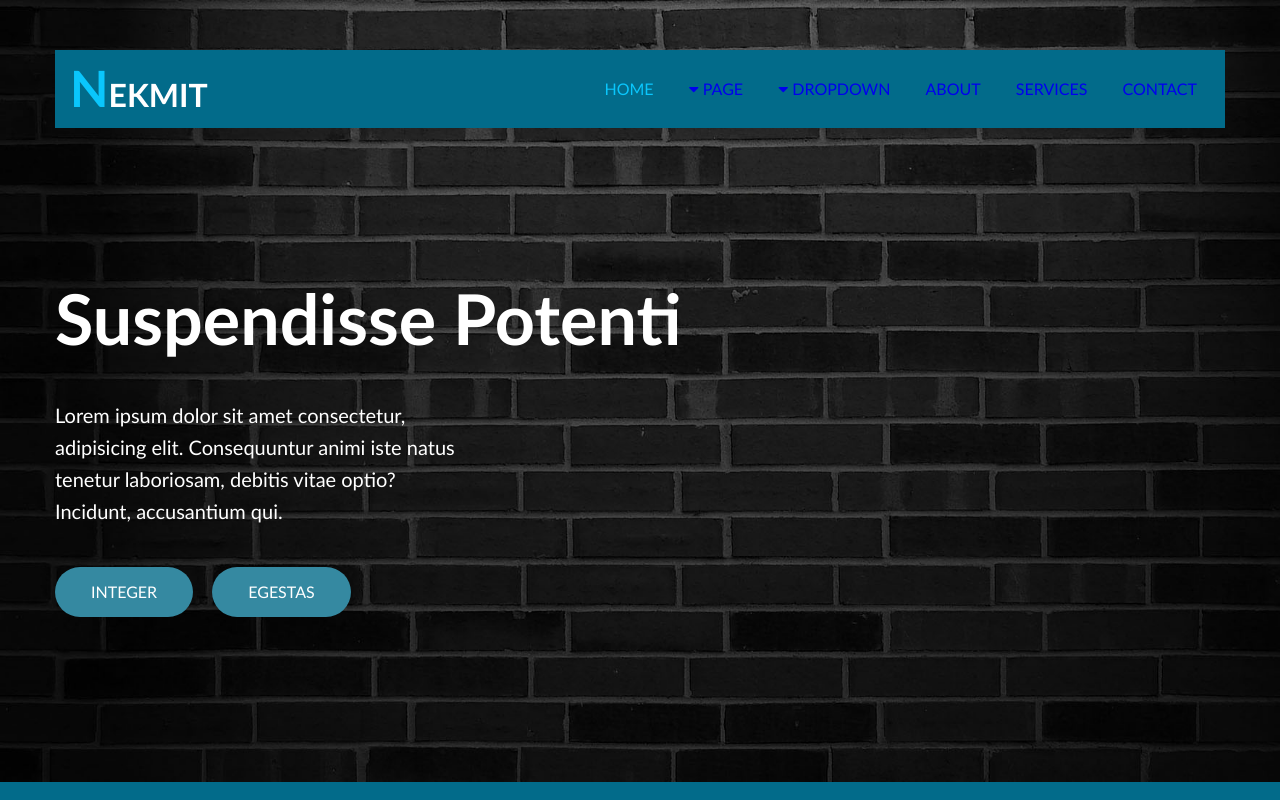
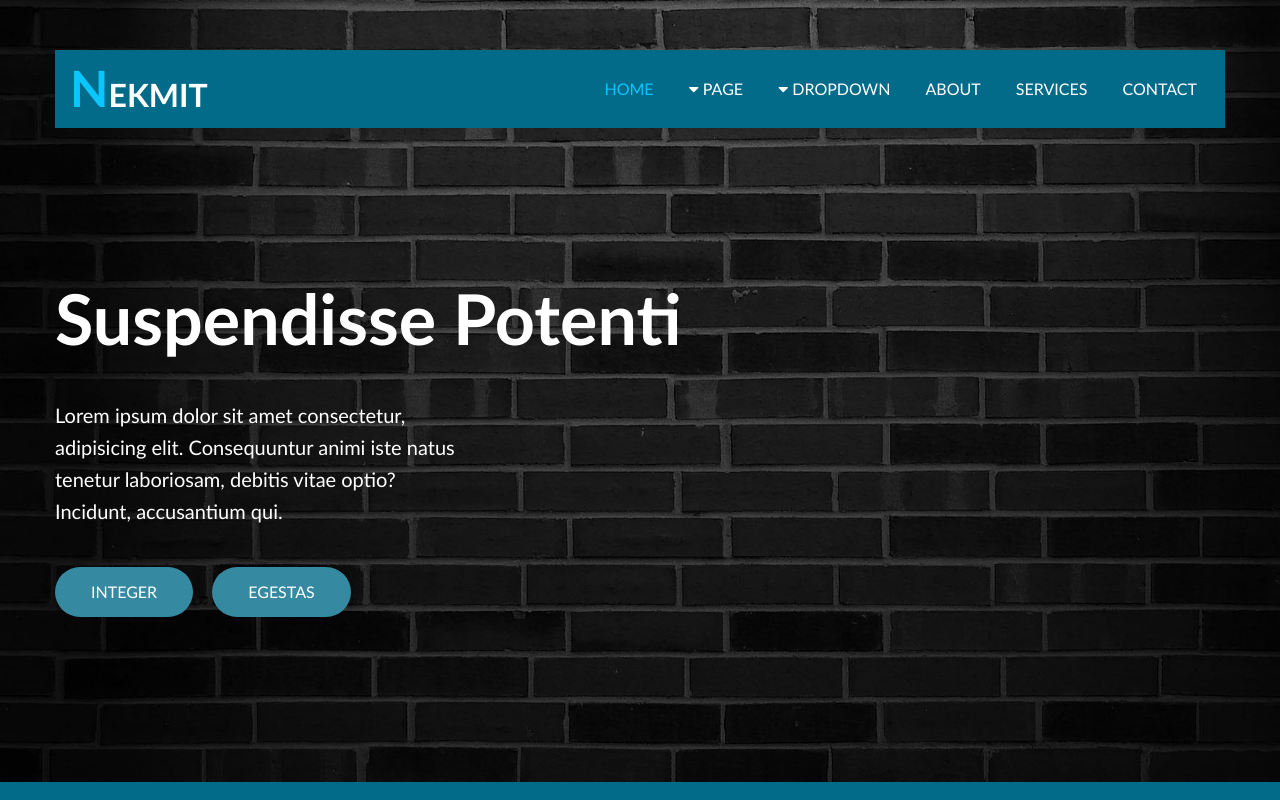
Before and after one commit to yassermunem/pal-project-1.2, a plain HTML site: page index.html in a window 1280 px wide. Shown: the top 800 px of the page. Drawn offline with Linux system fonts and the light colour scheme.

Commit message:
Update style.css

```diff
--- a/css/style.css
+++ b/css/style.css
@@ -80,6 +80,11 @@ header .navbar {
 
 header .navbar h1 {
   margin: 0;
+}
+
+
+header .navbar a{
+  color:#FFF;
 }
 
 header .navbar h1 span {
```
